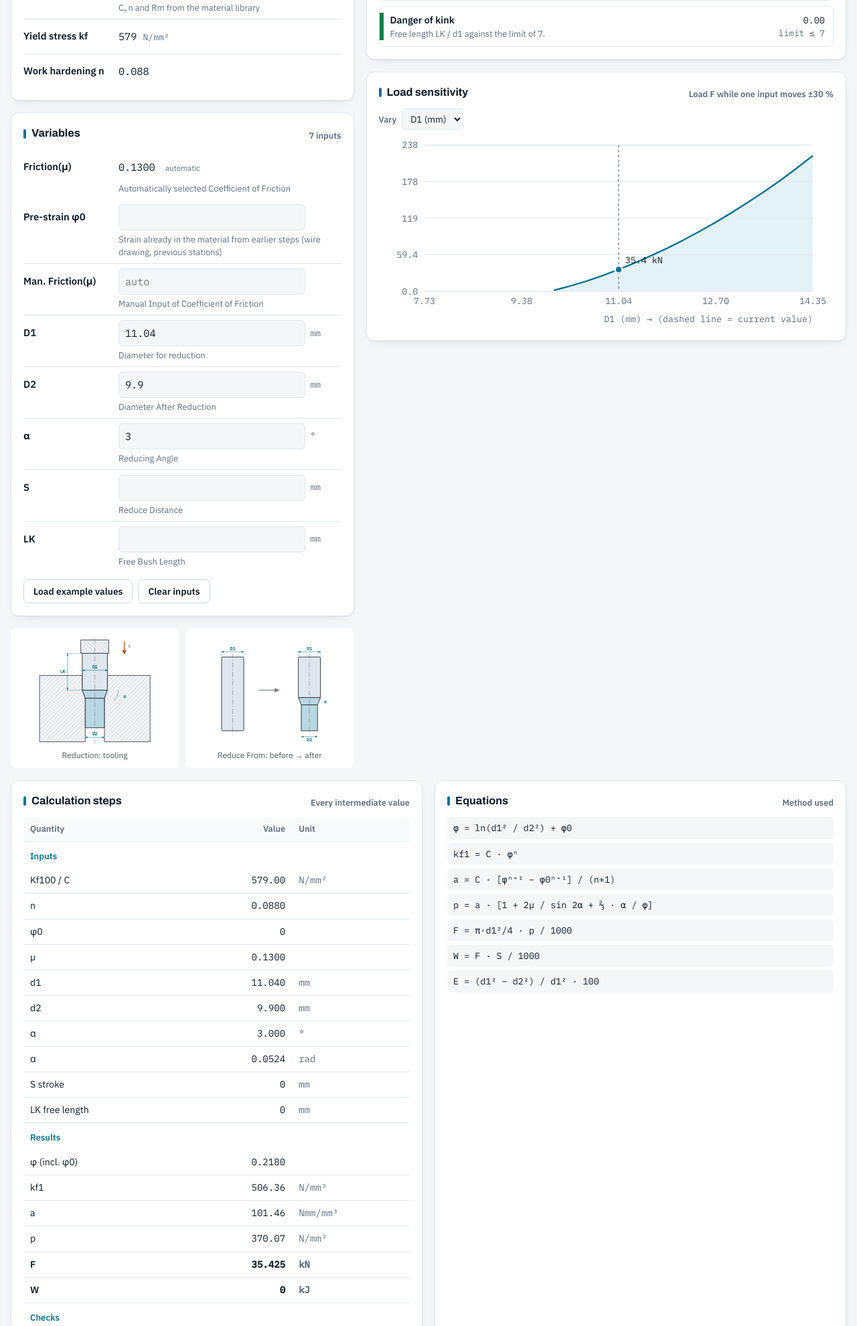
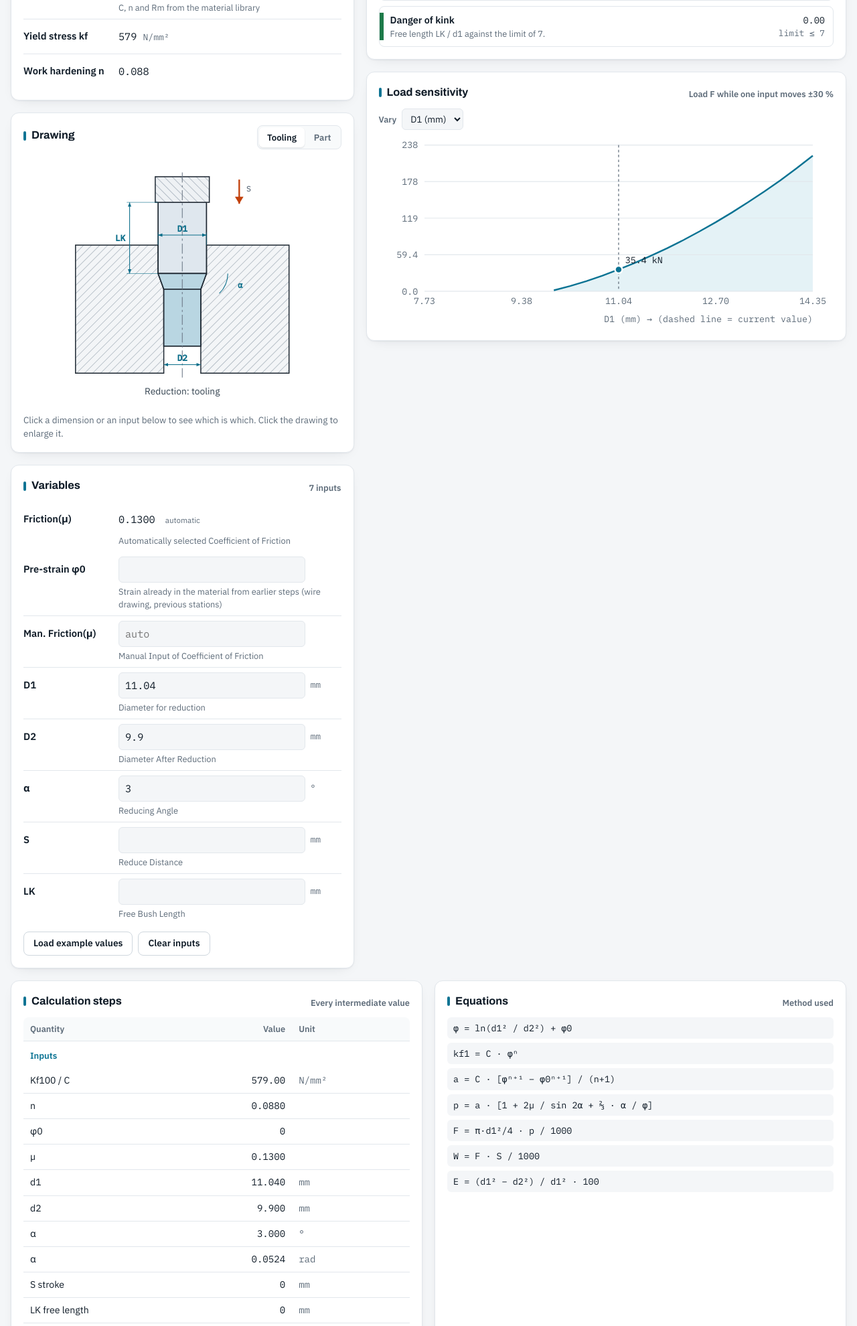
Before and after one commit to jayunp2211/strainforge, a FastAPI app: page / in a window 1280 px wide. Shown: the part 574-2554 px from the top of the page at 67% size. Run offline with FastAPI, Linux system fonts and the light colour scheme; some libraries are stand-ins or nearby versions.

Commit message:
Larger calculator drawings linked to the inputs
- One drawing at a time (Tooling / Part tabs) at full panel width, about
  twice the previous size, placed above the inputs
- Focusing or hovering an input highlights its dimension label in the
  drawing (switching tab if needed); clicking a dimension label jumps to
  its input
- Click or press Enter on a drawing to enlarge it in a dialog

Co-Authored-By: Claude Opus 5.5 <noreply@anthropic.com>
Claude-Session: https://claude.ai/code/session_01AiR4YhSLEg6t2KfNKVucjH

```diff
--- a/strainforge/static/app.css
+++ b/strainforge/static/app.css
@@ -382,3 +382,23 @@ a:focus-visible, summary:focus-visible, textarea:focus-visible, [tabindex]:not([
 @media (prefers-reduced-motion: reduce) {
   *, *::before, *::after { transition-duration: .01ms !important; animation-duration: .01ms !important; animation-iteration-count: 1 !important; scroll-behavior: auto !important; }
 }
+
+/* Drawings: one large figure at a time, linked to the inputs */
+.figtabs { display: inline-flex; gap: 2px; padding: 2px; border: 1px solid var(--line); border-radius: 8px; background: var(--panel-2); }
+.figtabs button { font: inherit; font-size: .82rem; font-weight: 600; border: 0; background: none; color: var(--muted); padding: 5px 12px; border-radius: 6px; cursor: pointer; min-height: 30px; }
+.figtabs button[aria-selected="true"] { background: var(--panel); color: var(--ink); box-shadow: 0 1px 2px rgba(15,27,39,.12); }
+.figtabs button:disabled { opacity: .45; cursor: default; }
+.figpanel .figs { display: block; }
+.figpanel figure { padding: 14px; cursor: zoom-in; }
+.figpanel figure[hidden] { display: none; }
+.figpanel figure .dwg { width: 100%; height: auto; max-height: 420px; }
+.figpanel figcaption { font-size: .86rem; color: var(--ink-2); }
+.figtip { margin: 8px 0 0; }
+.dwg text.dt { cursor: pointer; }
+.dwg text.dt.hl { fill: var(--d-accent); font-size: 15px; font-weight: 800; paint-order: stroke; stroke: var(--paper); stroke-width: 5px; }
+.field.hl { background: var(--accent-soft); box-shadow: inset 3px 0 0 var(--accent); border-radius: 6px; margin-inline: -10px; padding-inline: 10px; }
+.figdlg { border: 0; border-radius: 12px; padding: 16px; background: var(--paper); width: min(1000px, 94vw); max-height: 92vh; box-shadow: 0 20px 60px rgba(0,0,0,.35); }
+.figdlg::backdrop { background: rgba(8,14,20,.6); }
+.figdlg-in .dwg { width: 100%; height: auto; max-height: 76vh; display: block; }
+.figdlg-in figcaption { text-align: center; margin-top: 6px; color: var(--ink-2); }
+.figdlg form { display: flex; justify-content: flex-end; margin-top: 10px; }
--- a/strainforge/static/calc.js
+++ b/strainforge/static/calc.js
@@ -75,12 +75,66 @@ function render() {
   calc();
 }
 
+// ---------------------------------------------------------------- drawings
+// One large drawing at a time (tooling or part). Dimension labels and inputs are linked:
+// focusing an input highlights its dimension, clicking a dimension jumps to its input.
+const dimKey = s => String(s || '').toLowerCase().replace(/\s+/g, '').replace(/^ho$/, 'h0');
+let figIdx = 0, figKeys = '';
+
 function drawFigs() {
   const p = state.p, s = state.shape[p];
   const proc = document.querySelector(`#rail .proc[data-p="${p}"] .thumb`).innerHTML;
-  $('figs').innerHTML = `<figure>${proc}<figcaption>${esc(PROCS[p - 1])}: tooling</figcaption></figure>` +
-    (SHAPE_DRAW[s] ? `<figure>${SHAPE_DRAW[s]}<figcaption>${esc(BOOT.shapeNames[s])}: before → after</figcaption></figure>` : '');
+  const figs = [`<figure tabindex="0" title="Click to enlarge">${proc}<figcaption>${esc(PROCS[p - 1])}: tooling</figcaption></figure>`];
+  if (SHAPE_DRAW[s]) figs.push(`<figure tabindex="0" title="Click to enlarge">${SHAPE_DRAW[s]}<figcaption>${esc(BOOT.shapeNames[s])}: before and after</figcaption></figure>`);
+  if (figIdx >= figs.length) figIdx = 0;
+  $('figs').innerHTML = figs.map((f, i) => f.replace('<figure ', `<figure data-i="${i}" ${i === figIdx ? '' : 'hidden '}`)).join('');
+  $('tabPart').disabled = figs.length < 2;
+  ['tabTool', 'tabPart'].forEach((t, i) => $(t).setAttribute('aria-selected', String(i === figIdx)));
+  $('figs').querySelectorAll('text.dt').forEach(t => {
+    t.dataset.k = '|' + t.textContent.split('/').map(dimKey).join('|') + '|';
+    t.setAttribute('role', 'button');
+  });
+  highlightDim(figKeys);
 }
+
+function showFig(i) {
+  figIdx = i;
+  $('figs').querySelectorAll('figure').forEach(f => { f.hidden = +f.dataset.i !== i; });
+  ['tabTool', 'tabPart'].forEach((t, n) => $(t).setAttribute('aria-selected', String(n === i)));
+}
+
+function highlightDim(k) {
+  figKeys = k;
+  let hitShown = false, hitOther = -1;
+  $('figs').querySelectorAll('text.dt').forEach(t => {
+    const on = !!k && t.dataset.k.includes('|' + k + '|');
+    t.classList.toggle('hl', on);
+    if (on) { const i = +t.closest('figure').dataset.i; if (i === figIdx) hitShown = true; else hitOther = i; }
+  });
+  if (!hitShown && hitOther >= 0) showFig(hitOther);
+  $('vars').querySelectorAll('.field[data-k]').forEach(f => f.classList.toggle('hl', !!k && f.dataset.k === k));
+}
+
+['tabTool', 'tabPart'].forEach((t, i) => $(t).addEventListener('click', () => showFig(i)));
+$('figs').addEventListener('click', e => {
+  const t = e.target.closest('text.dt');
+  if (t) {
+    const keys = t.dataset.k.split('|').filter(Boolean);
+    const field = [...$('vars').querySelectorAll('.field[data-k]')].find(f => keys.includes(f.dataset.k));
+    if (field) { highlightDim(field.dataset.k); field.querySelector('input,select')?.focus(); }
+    else highlightDim(keys[0]);
+    return;
+  }
+  const fig = e.target.closest('figure');
+  if (fig) openFig(fig);
+});
+$('figs').addEventListener('keydown', e => { const fig = e.target.closest('figure'); if (fig && (e.key === 'Enter' || e.key === ' ')) { e.preventDefault(); openFig(fig); } });
+function openFig(fig) {
+  const dlg = $('figDlg');
+  $('figDlgBody').innerHTML = fig.innerHTML;
+  if (dlg.showModal) dlg.showModal(); else dlg.setAttribute('open', '');
+}
+$('figDlg').addEventListener('click', e => { if (e.target === $('figDlg')) $('figDlg').close(); });
 
 // ---------------------------------------------------------------- variables form
 function buildForm(res) {
@@ -98,9 +152,10 @@ function buildForm(res) {
       ctl = `<input id="${id}" data-a="${x.cell}" inputmode="decimal" value="${val == null ? '' : esc(val)}" placeholder="${ph}">`;
     }
     const extra = x.k1 ? `<div class="hint" id="k1hint"></div>` : '';
-    html += `<div class="field"><label for="${id}">${esc(x.label)}</label><div class="ctl">${ctl}<span class="unit">${esc(x.unit)}</span></div>${x.hint ? `<div class="hint">${esc(x.hint)}</div>` : ''}${extra}</div>`;
+    html += `<div class="field" data-k="${esc(dimKey(x.label))}"><label for="${id}">${esc(x.label)}</label><div class="ctl">${ctl}<span class="unit">${esc(x.unit)}</span></div>${x.hint ? `<div class="hint">${esc(x.hint)}</div>` : ''}${extra}</div>`;
   }
   $('vars').innerHTML = html;
+  highlightDim(figKeys);
   $('varCount').textContent = rows.length + ' inputs';
   $('vars').querySelectorAll('[data-a]').forEach(el => {
     el.addEventListener(el.tagName === 'SELECT' ? 'change' : 'input', () => {
@@ -327,4 +382,7 @@ if (canSave) {
 drawMatSelect();
 if (BOOT.saved && canSave) adopt(BOOT.saved, true);
 else { if (canSave) drawSaveState(); render(); }
+$('vars').addEventListener('focusin', e => { const f = e.target.closest('.field[data-k]'); if (f) highlightDim(f.dataset.k); });
+$('vars').addEventListener('mouseover', e => { const f = e.target.closest('.field[data-k]'); if (f) highlightDim(f.dataset.k); });
+$('vars').addEventListener('mouseleave', () => { const f = document.activeElement?.closest?.('#vars .field[data-k]'); highlightDim(f ? f.dataset.k : ''); });
 })();
--- a/strainforge/templates/calculator.html
+++ b/strainforge/templates/calculator.html
@@ -53,6 +53,16 @@
       <div class="field"><span class="lbl">Yield stress kf</span><div class="ro" id="roKf">—</div></div>
       <div class="field"><span class="lbl">Work hardening n</span><div class="ro" id="roN">—</div></div>
     </div>
+    <div class="panel figpanel">
+      <div class="phead"><h2>Drawing</h2>
+        <div class="figtabs" role="tablist" aria-label="Drawing">
+          <button type="button" role="tab" id="tabTool" data-fig="0" aria-selected="true">Tooling</button>
+          <button type="button" role="tab" id="tabPart" data-fig="1" aria-selected="false">Part</button>
+        </div>
+      </div>
+      <div class="figs" id="figs"></div>
+      <p class="hint small muted figtip">Click a dimension or an input below to see which is which. Click the drawing to enlarge it.</p>
+    </div>
     <div class="panel">
       <div class="phead"><h2>Variables</h2><span class="eyebrow" id="varCount"></span></div>
       <div id="autoVals"></div>
@@ -62,7 +72,6 @@
         <button class="btn" type="button" id="btnClear">Clear inputs</button>
       </div>
     </div>
-    <div class="figs" id="figs"></div>
   </div>
 
   <div class="stack">
@@ -114,5 +123,6 @@
 </section>
 <script type="application/json" id="boot">{{ boot|safe }}</script>
 <script type="application/json" id="shapeDraw">{{ shape_draw|tojson }}</script>
+<dialog class="figdlg" id="figDlg" aria-label="Enlarged drawing"><div class="figdlg-in" id="figDlgBody"></div><form method="dialog"><button class="btn" type="submit">Close</button></form></dialog>
 {% endblock %}
 {% block scripts %}<script src="/static/calc.js?v={{ config.ASSET_VERSION }}"></script>{% endblock %}
```
